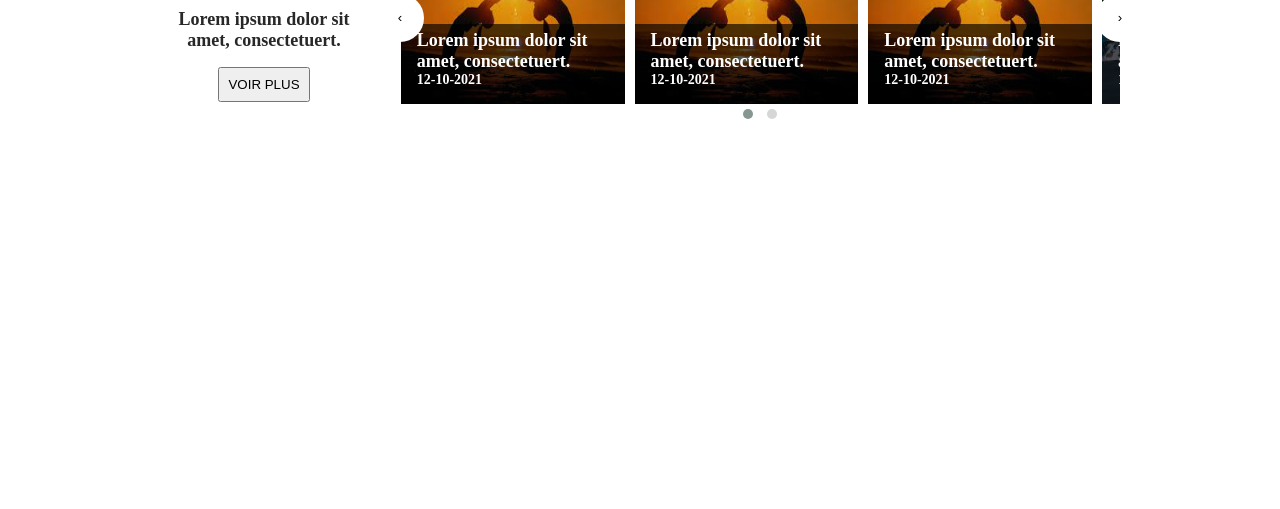
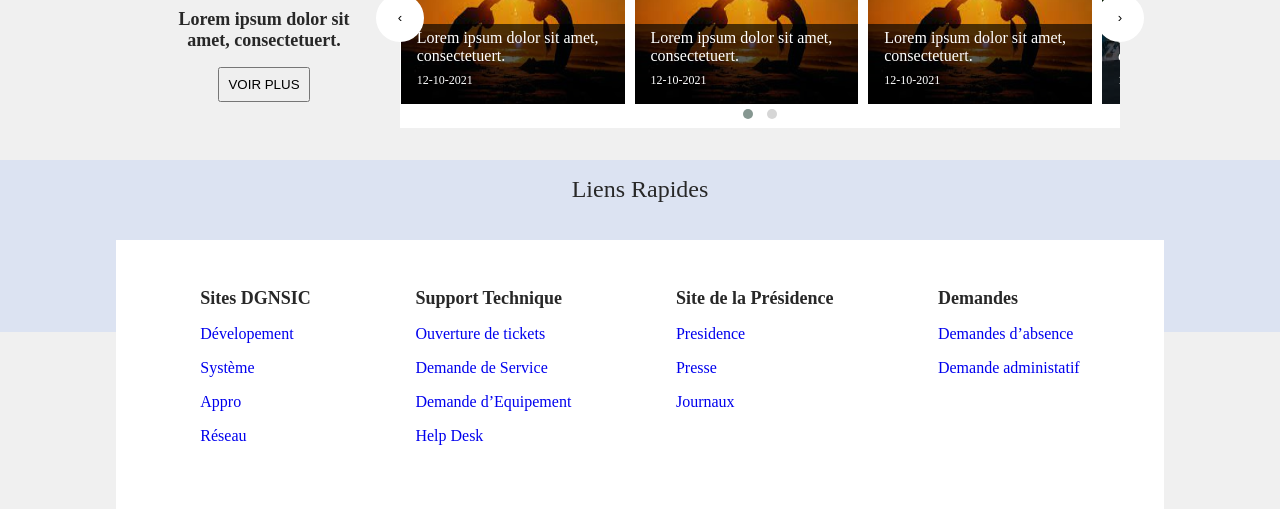
Before and after one commit to bofilio/Portail, a plain HTML site: page index.html in a window 1280 px wide. Shown: the part 328-837 px from the top of the page. Before the commit the page ends 800 px from the top, so only its background shows below. Drawn offline with Linux system fonts and the light colour scheme.

Commit message:
cuick links added

```diff
--- a/Scss/src/main.scss
+++ b/Scss/src/main.scss
@@ -1,9 +1,10 @@
 $myfont:Helvetica, sans-serif;
 $primary: #1e90ff;
 $white: #ffffff;
-$light:#F0F0F0;
+$light:#f0f0f0;
 $dark:#4D4B4B;
 $grey:rgb(173, 173, 173);
+$bg-section:rgba(47,105,255,0.1);
 $dark-text:#282828;
 $coverColor:rgba(0, 0, 0, 0.65);
 $spacing:8px;
@@ -13,9 +14,9 @@ $full:100%;
 $half:50%;
 $third:33%;
 $quarter:25%;
-$font-sizes:("small": 12px,"meduim":14px, "normal": 18px, "large": 24px,"xlarge":28px,"xxlarge":36px,"xxxlarge":48px);
+$font-sizes:("small": 12px,"meduim":16px, "normal": 18px, "large": 24px,"xlarge":28px,"xxlarge":36px,"xxxlarge":48px);
 $top-header-height:128px;
-html,body,h1,h2,h3,h4,h5,h6{
+html,body,h1,h2,h3,h4,h5,h6,p{
     padding: 0;
     margin: 0;
 }
@@ -37,26 +38,58 @@ h5{
 h6{
     font-size: map-get($font-sizes , "meduim" );
 }
+.bg-section{
+    background-color: $bg-section;
+}
+.bg-white{
+    background-color: $white;
+}
+.bottom{
+    bottom: 0;
+}
+.top{
+    top: 0;
+}
+.left{
+    left: 0;
+}
+.right{
+    right: 0;
+}
 button{
     text-transform:uppercase;
 }
 .text-small{
     font-size: map-get($font-sizes,"small" );
 }
+.text-meduim{
+    font-size: map-get($font-sizes,"meduim" );
+}
+.text-normal{
+    font-size: map-get($font-sizes,"normal" );
+}
+.text-large{
+    font-size: map-get($font-sizes,"large" );
+}
+
 body{
-    background-color:$white;
+    background-color:$light;
     color:$dark-text;
 }
 a{
     text-decoration: none;
 }
-
+ul {
+    list-style-type: none;
+    padding: 0;
+  }
 
 /* Top Header*/
 .header{
     position: fixed;
     top:0;
     box-shadow: 5px 5px 16px $dark;
+    z-index: 100;
 }
 .top-header{
     color :$white;
@@ -68,7 +101,7 @@ a{
 }
 
 .top-header-content{
-    z-index: 1;
+    z-index: 100;
 }
 .top-header::after {
     content: "";
@@ -78,7 +111,7 @@ a{
     height: inherit;
   }
 .header-menu{
-    background-color: $light ;
+    background-color: $white ;
 }
 .header-menu-item{
     color: $dark;
@@ -182,6 +215,9 @@ margin-top: 200px;
 .flex-wrap{
     flex-wrap: wrap;
 }
+.flex-grow-1{
+    flex-grow: 1;
+}
 .text-center{
     text-align: center;
 }
@@ -204,7 +240,9 @@ margin-top: 200px;
 .w-100{
     width: $full;
 }
-
+.vw{
+    width:$window-width
+}
 
 
 .round-1{
--- a/index.html
+++ b/index.html
@@ -13,7 +13,7 @@
 
 <body>
     <!--Header----------------------------------------------------------------------------------->
-    <div >
+    <div>
         <header class="header">
             <div class="d-flex justify-content-center align-items-center top-header">
                 <img src="./imgs/logo.png" class="mr-2 top-header-content" style="height:75%" alt="" />
@@ -23,7 +23,7 @@
                 </div>
             </div>
             <nav class="header-menu d-flex align-items-center p-2 flex-wrap">
-                <a class="header-menu-item mr-2 p-1" href="#">Accueil</a>
+                <a class="header-menu-item mr-2 p-1" href="#" >Accueil</a>
                 <a class="header-menu-item mr-2 p-1" href="#">Presidence</a>
                 <a class="header-menu-item mr-2 p-1" href="#">Directions</a>
                 <a class="header-menu-item mr-2 p-1" href="#">Centre de connaissance</a>
@@ -32,50 +32,91 @@
                 <a class="header-menu-item mr-2 p-1" href="#">Communication</a>
                 <a class="header-menu-item mr-2 p-1" href="#">DSP</a>
                 <i style="flex-grow: 1;"></i>
-                <button class="btn">search</button>
+                <button class="btn mr-4">search</button>
             </nav>
             <div>
 
             </div>
         </header>
         <!--Content----------------------------------------------------------------------------------->
-        <div class="content d-flex  justify-content-center">
-            <section class="d-flex space-around align-items-center mt-4 w-75">
+        <div class="content d-flex  align-items-center flex-column">
+            <!--Section Actalités Carosel-->
+            <section class=" d-flex space-around align-items-center mt-4 w-75">
                 <div class="text-center ">
                     <h1 class="mb-3">Actualités</h1>
                     <h5 class="mb-2">Lorem ipsum dolor sit amet, consectetuert.</h5>
                     <button class="btn">Voir plus</button>
                 </div>
-                <div class="owl-carousel owl-theme actualite-carosel owl-loaded ml-4">
+                <div class="bg-white owl-carousel owl-theme actualite-carosel owl-loaded ml-4">
                     <div class=" actualite">
                         <div class="actualite-content p-2">
-                            <h5>Lorem ipsum dolor sit amet, consectetuert.</h5>
-                            <h6>12-10-2021</h6>
+                            <p class="mb-1 text-meduim">Lorem ipsum dolor sit amet, consectetuert.</p>
+                            <p class="text-small">12-10-2021</p>
                         </div>
                         <img src="./imgs/img.jpg" height="100%" alt="img">
                     </div>
                     <div class=" actualite">
                         <div class="actualite-content p-2">
-                            <h5>Lorem ipsum dolor sit amet, consectetuert.</h5>
-                            <h6>12-10-2021</h6>
+                            <p class="mb-1 text-meduim">Lorem ipsum dolor sit amet, consectetuert.</p>
+                            <p class="text-small">12-10-2021</p>
                         </div>
                         <img src="./imgs/img2.jpg" height="100%" alt="img">
                     </div>
                     <div class=" actualite">
                         <div class="actualite-content p-2">
-                            <h5>Lorem ipsum dolor sit amet, consectetuert.</h5>
-                            <h6>12-10-2021</h6>
+                            <p class="mb-1 text-meduim">Lorem ipsum dolor sit amet, consectetuert.</p>
+                                <p class="text-small">12-10-2021</p>
                         </div>
                         <img src="./imgs/img.jpg" height="100%" alt="img">
                     </div>
                     <div class=" actualite">
                         <div class="actualite-content p-2">
-                            <h5>Lorem ipsum dolor sit amet, consectetuert.</h5>
-                            <h6>12-10-2021</h6>
+                            <p class="mb-1 text-meduim">Lorem ipsum dolor sit amet, consectetuert.</p>
+                            <p class="text-small">12-10-2021</p>
                         </div>
                         <img src="./imgs/img.jpg" height="100%" alt="img">
                     </div>
 
+                </div>
+            </section>
+
+            <!--Section Liens Rapides-->
+            <section class="d-flex flex-column align-items-center mt-4 bg-section vw p-2" style="height: 140px;position: relative;">
+                <p class="text-large">Liens Rapides</p>
+                <div class="d-flex flex-wrap space-around w-75 bg-white p-4" style="min-height: 150px; position: absolute;top:80px">
+                    <div class="p-2">
+                        <h5>Sites DGNSIC</h5>
+                        <ul>
+                            <li class="mb-2"><a href="#">Dévelopement</a></li>
+                            <li class="mb-2"><a href="#">Système</a></li>
+                            <li class="mb-2"><a href="#">Appro</a></li>
+                            <li class="mb-2"><a href="#">Réseau</a></li>
+                        </ul>
+                    </div>
+                    <div class="p-2">
+                        <h5>Support Technique</h5>
+                        <ul>
+                            <li class="mb-2"><a href="#">Ouverture de tickets</a></li>
+                            <li class="mb-2"><a href="#">Demande de Service</a></li>
+                            <li class="mb-2"><a href="#">Demande d’Equipement</a></li>
+                            <li class="mb-2"><a href="#">Help Desk</a></li>
+                        </ul>
+                    </div>
+                    <div class="p-2">
+                        <h5>Site de la Présidence </h5>
+                        <ul>
+                            <li class="mb-2"><a href="#">Presidence</a></li>
+                            <li class="mb-2"><a href="#">Presse</a></li>
+                            <li class="mb-2"><a href="#">Journaux</a></li>
+                        </ul>
+                    </div>
+                    <div class="p-2">
+                        <h5>Demandes</h5>
+                        <ul>
+                            <li class="mb-2"><a href="#">Demandes d’absence</a></li>
+                            <li class="mb-2"><a href="#">Demande administatif</a></li>
+                        </ul>
+                    </div>
                 </div>
             </section>
 
@@ -108,7 +149,7 @@
                     0: {
                         items: 1,
                     },
-                    400:{
+                    400: {
                         items: 1,
                     },
                     600: {
```
Also changed, not shown: Scss/dist/main.css, 1 other file.
